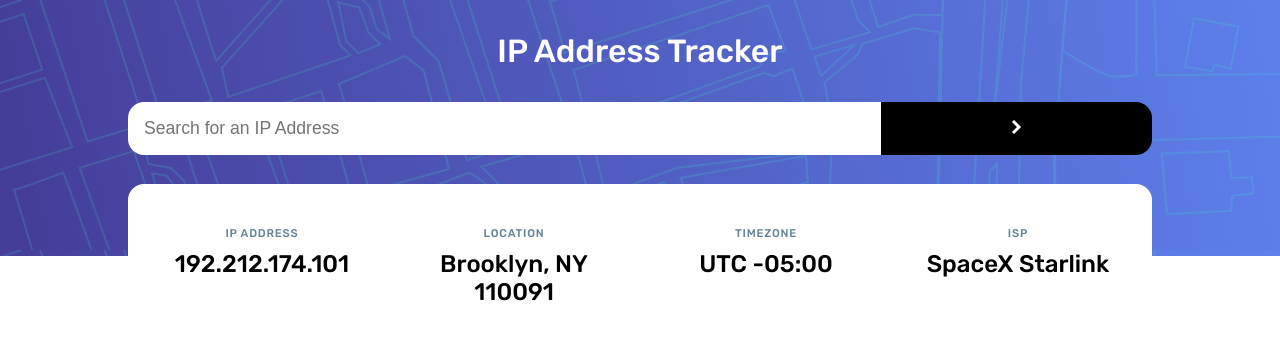
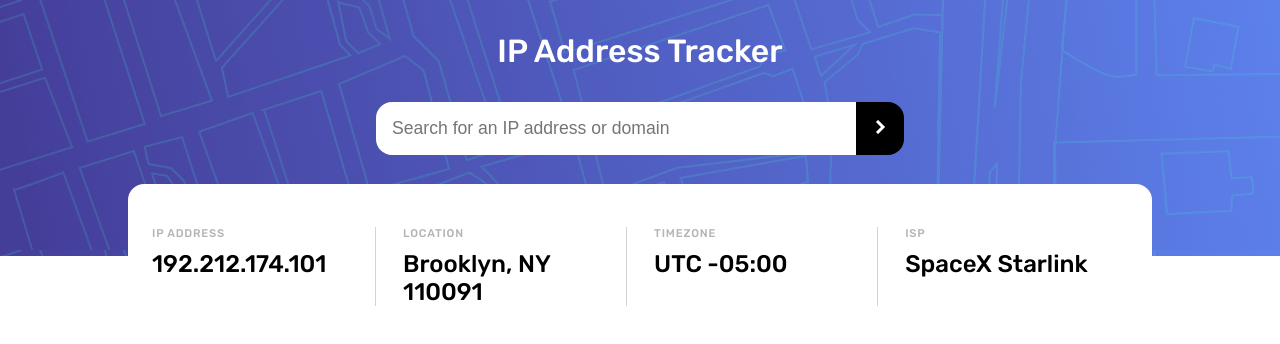
Before and after one commit to Paritosh7/ip-address-tracker, a plain HTML site: page index.html in a window 1280 px wide. Drawn offline with Linux system fonts and the light colour scheme.

Commit message:
desktop design

```diff
--- a/index.html
+++ b/index.html
@@ -19,7 +19,7 @@
       <h1>IP Address Tracker</h1>
       <div id="main">
         <div id="search-main">
-          <input type="text" placeholder="Search for an IP Address" />
+          <input type="text" placeholder="Search for an IP address or domain" />
           <button><img src="./images/icon-arrow.svg" /></button>
         </div>
 
--- a/style.css
+++ b/style.css
@@ -25,7 +25,7 @@ h1 {
 }
 
 h2 {
-  color: #628395;
+  color: #b3b4b5;
   font-size: 0.7rem;
   letter-spacing: 0.05rem;
 }
@@ -34,25 +34,6 @@ p {
   font-size: 1.5rem;
 
   margin-top: 0.6rem;
-}
-
-input {
-  padding: 1rem;
-  border: none;
-  flex-grow: 2;
-  border-radius: 1rem 0 0 1rem;
-}
-
-input,
-input::-webkit-input-placeholder {
-  font-size: 1.1rem;
-}
-
-button {
-  border: none;
-  flex-grow: 1;
-  background: black;
-  border-radius: 0 1rem 1rem 0;
 }
 
 .data-spacing {
@@ -73,7 +54,7 @@ button {
 
 #search-main {
   display: flex;
-  justify-content: stretch;
+  justify-content: center;
   margin: 2rem 0 1.8rem 0;
 }
 
@@ -91,9 +72,32 @@ button {
   color: hsl(228, 45%, 44%);
 }
 
-@media (min-width: 800px) {
+input {
+  padding: 1rem;
+  border: none;
+  flex: 0 1 25rem;
+  border-radius: 1rem 0 0 1rem;
+}
+
+input,
+input::-webkit-input-placeholder {
+  font-size: 1.1rem;
+}
+
+button {
+  border: none;
+  flex: 0 0.2 3rem;
+  background: black;
+  border-radius: 0 1rem 1rem 0;
+}
+
+@media (min-width: 700px) {
+  p {
+    text-align: left;
+  }
+
   h2 {
-    /* text-align: left; */
+    text-align: left;
   }
   #top-half-main {
     height: 16rem;
@@ -112,6 +116,20 @@ button {
   }
 
   #address-data > * + * {
-    margin-left: 2em;
+    padding-left: 1.7em;
+    border-left: solid 0.7px #d3d3d3;
+  }
+
+  #search-main {
+    display: flex;
+    justify-content: center;
+  }
+
+  input {
+    flex: 0 0 30rem;
+  }
+
+  button {
+    flex: 0 0 3rem;
   }
 }
```
